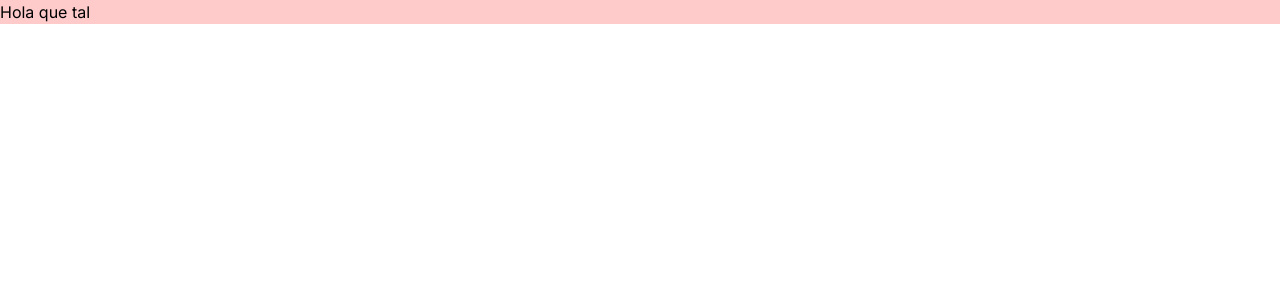
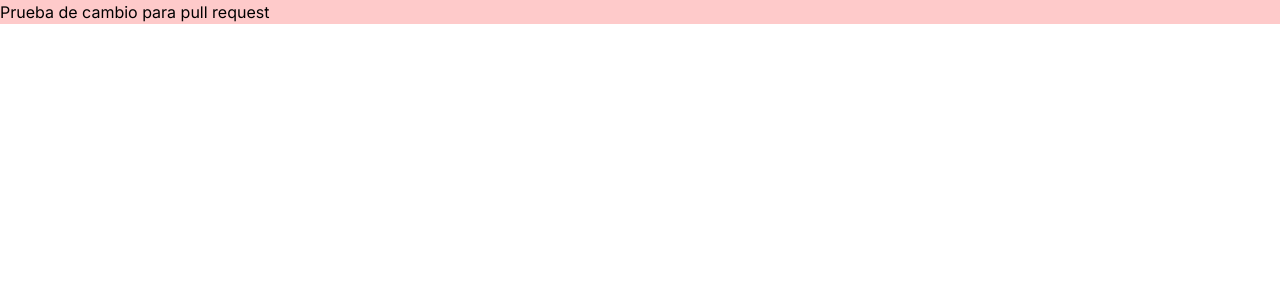
Before and after one commit to pablofarias1987/shasam-2024, a Next.js app: page / in a window 1280 px wide. Shown: the top 300 px of the page. Built offline with nearby package versions, Linux system fonts and the light colour scheme.

Commit message:
muestra pull request

```diff
--- a/src/app/page.tsx
+++ b/src/app/page.tsx
@@ -3,7 +3,8 @@ import Image from "next/image";
 export default function Home() {
   return (
     <h1 className="bg-red-200">
-      Hola que tal
+
+      Prueba de cambio para pull request
     </h1>
   );
 }
```
